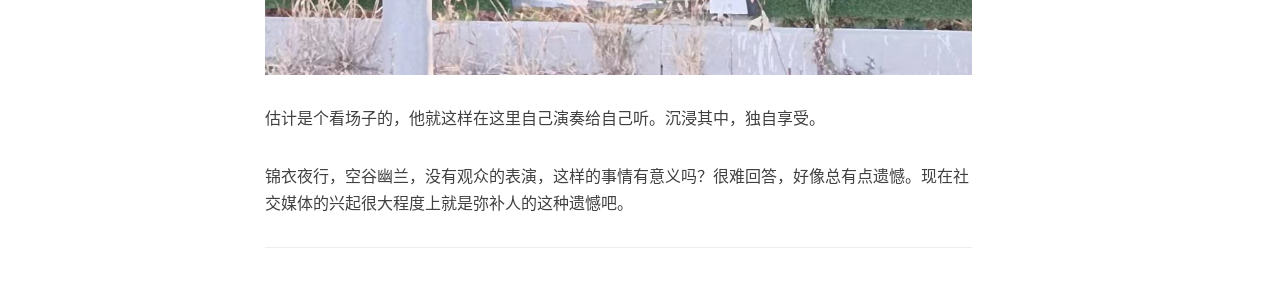
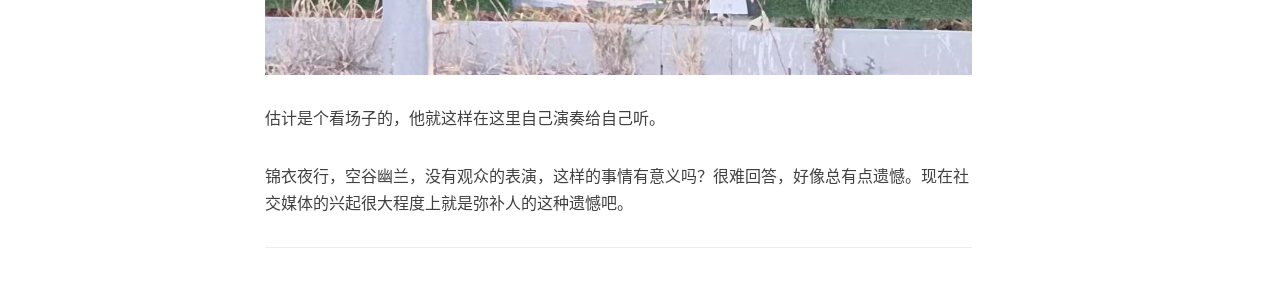
Before and after one commit to chensong212/chensong212.github.io, a Jekyll site: the page built from _posts/2022-09-24-JingyiYexing.md, in a window 1280 px wide. Shown: the part 1481-1768 px from the top of the page. Built offline with Jekyll 4.4.1, drawn with Linux system fonts in a browser that asks for light colours; nearby versions of some CDN libraries; comment, search, counter and statistics services are not loaded.

Commit message:
Update 2022-09-24-JingyiYexing.md

```diff
--- a/_posts/2022-09-24-JingyiYexing.md
+++ b/_posts/2022-09-24-JingyiYexing.md
@@ -16,7 +16,7 @@ tags:
 
 ![picture](https://chenchenx.com/img/2022-09-24-JingyiYexing.jpg)
 
-估计是个看场子的，他就这样在这里自己演奏给自己听。沉浸其中，独自享受。
+估计是个看场子的，他就这样在这里自己演奏给自己听。
 
 锦衣夜行，空谷幽兰，没有观众的表演，这样的事情有意义吗？很难回答，好像总有点遗憾。现在社交媒体的兴起很大程度上就是弥补人的这种遗憾吧。
 
```
